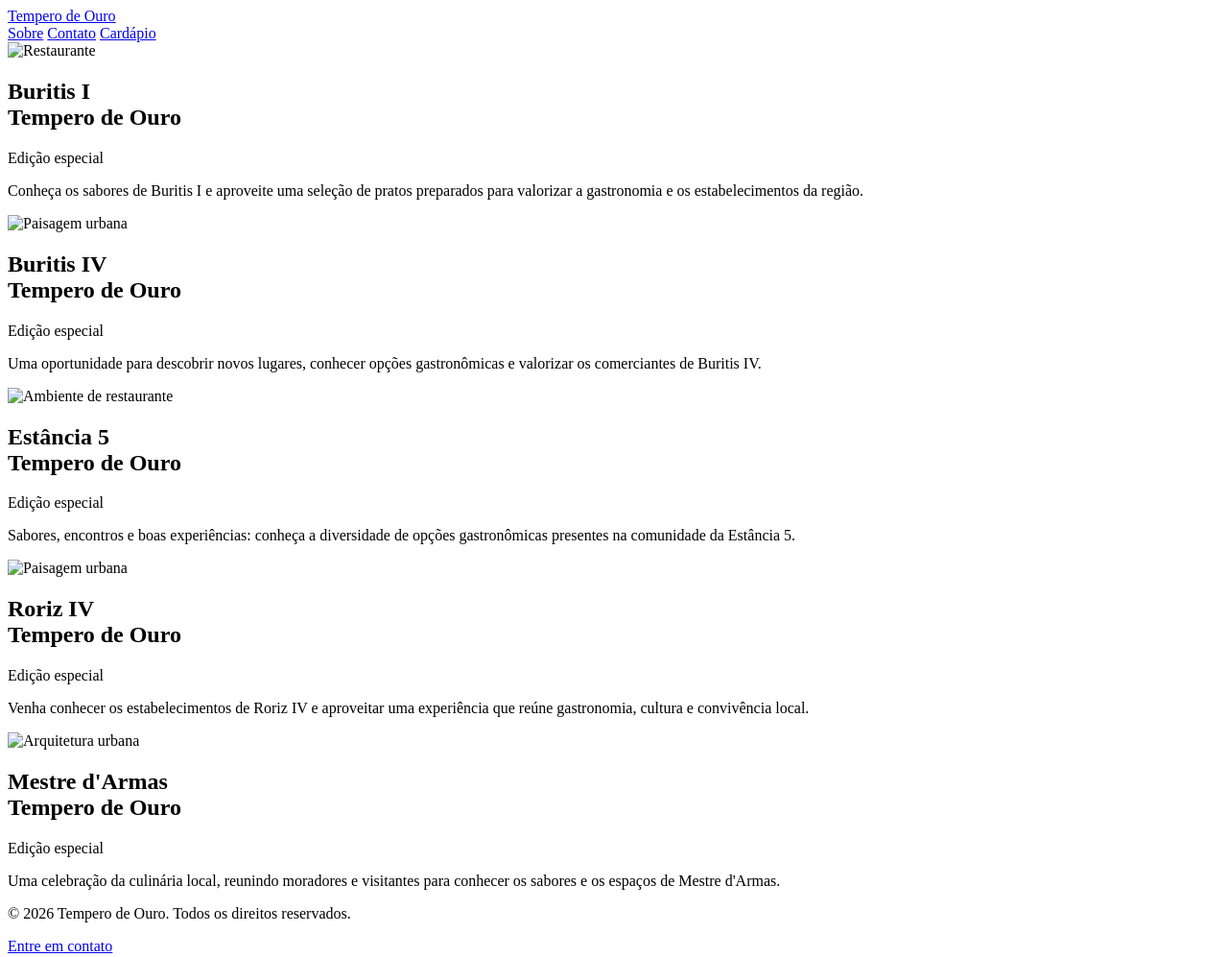
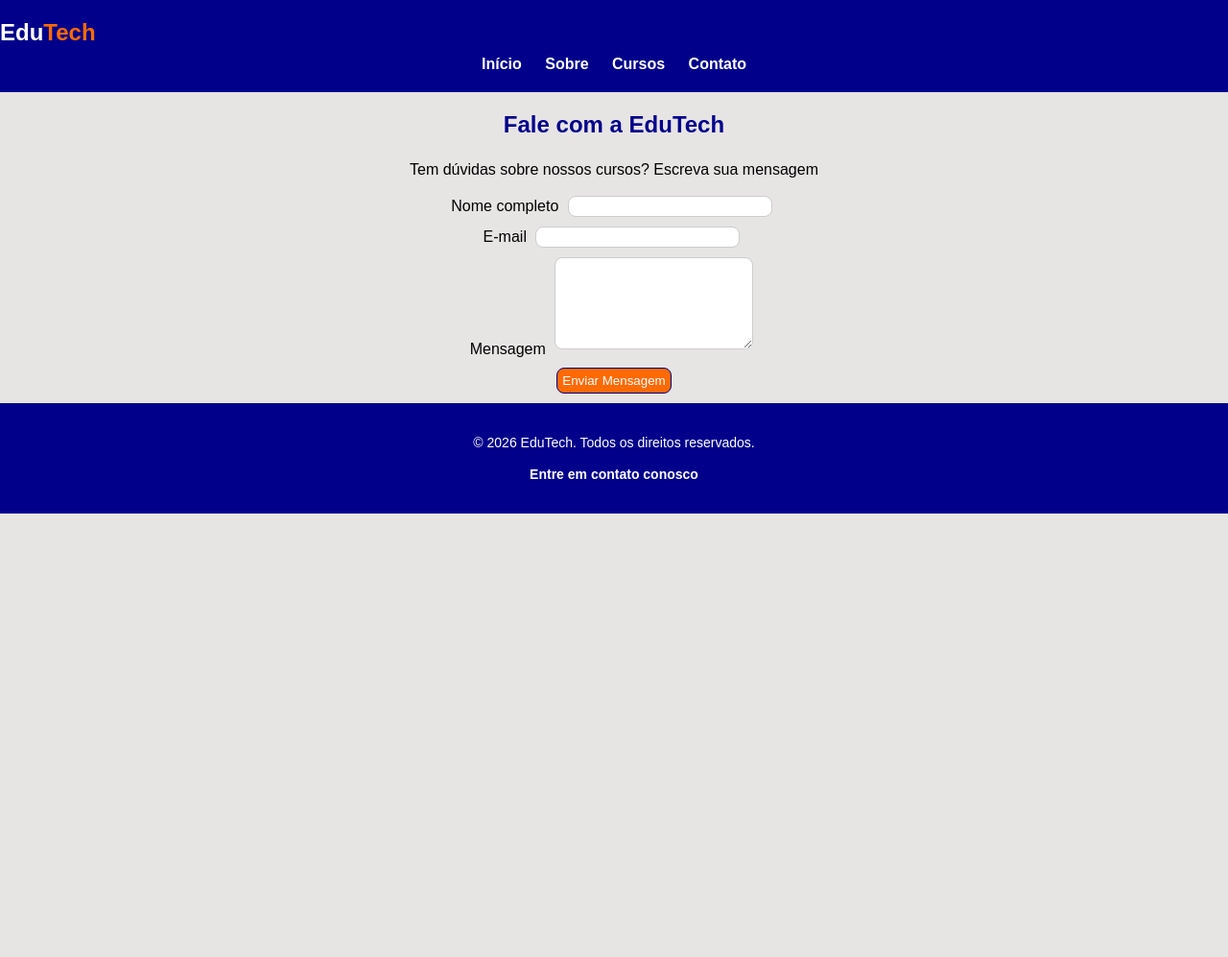
Before and after one commit to davipereiravalverdefilho/PROJETO-EDUTECH, a plain HTML site: page Pages/contato.html in a window 1280 px wide. Shown: the whole page at 96% size. After the commit the page ends 800 px from the top, so only its background shows below. Drawn offline with Linux system fonts and the light colour scheme.

Commit message:
restauração

```diff
--- a/Pages/contato.html
+++ b/Pages/contato.html
@@ -1,85 +1,51 @@
-<!DOCTYPE html>
-<html lang="pt-br">
-    <head>
-        <meta charset="UTF-8">
-        <meta name="viewport" content="width=device-width, initial-scale=1.0">
-        <title>Início - Tempero de Ouro</title>
+<!DOCTYPE html> <!-- Document type -->
+<html lang="pt-BR"> <!-- Start and language selection -->
+    <head> <!-- Cérebro/Cabeça do site - CONFIGURAÇÕES E METADADOS -->
+        <meta charset="UTF-8"> <!-- Configura o site nos padrões ABNT -->
+        <meta name="viewport" content="width=device-width, initial-scale=1.0"> <!-- Responsividade para dispositivos móveis -->
+        <title>EduTech - Formação em Tecnologia</title>
+        <link rel="stylesheet" href="../CSS/style.css">
     </head>
-    <body>
-        <header>
+    <body> <!-- CORPO DO SITE - CONTEÚDO VISÍVEL -->
+
+        <header> <!-- CABEÇALHO DO CORPO DO SITE-->
             <div>
-                <a href="home.html">Tempero de Ouro</a>
+                <a href="../index.html" class="logo">Edu<span>Tech</span></a>
             </div>
             <nav>
-
-                <a href="pages/sobre.html">Sobre</a>
-                <a href="pages/contato.html">Contato</a>
-                <a href="pages/cardapio.html">Cardápio</a>
-
+                <a href="../index.html">Início</a>
+                <a href="sobre.html">Sobre</a>
+                <a href="cursos.html">Cursos</a>
+                <a href="contato.html">Contato</a>
             </nav>
         </header>
 
-        <!-- CONTEÚDO DA PÁGINA -->
+        <!-- CONTEÚDO DA PÁGINA DO SITE -->
 
         <main>
-
-            <section>
-                <img src=""
-                    alt="Restaurante">
-                <div>
-                    <h2>Buritis I<br>Tempero de Ouro</h2>
-                    <div>Edição especial</div>
-                    <p>Conheça os sabores de Buritis I e aproveite uma seleção de pratos preparados para valorizar a gastronomia e os estabelecimentos da região.</p>
-                </div>
+            <section id="containerFormContato">
+                <h1>Fale com a EduTech</h1>
+                <p>Tem dúvidas sobre nossos cursos? Escreva sua mensagem</p>
+                <form id="FormContato">
+                    <label for="nomeContato">Nome completo</label>
+                    <input id="nomeContato" type="text" required>
+                    <br>
+                    <label for="emailContato">E-mail</label>
+                    <input id="emailContato" type="email" required>
+                    <br>
+                    <label for="mensagemContato">Mensagem</label>
+                    <textarea id="mensagemContato" rows="5" minleight="20"></textarea>
+                    <br>
+                    <button type="submit">Enviar Mensagem</button>
+                    </form>
             </section>
-
-            <section>
-                <img src=""
-                    alt="Paisagem urbana">
-                <div>
-                    <h2>Buritis IV<br>Tempero de Ouro</h2>
-                    <div>Edição especial</div>
-                    <p>Uma oportunidade para descobrir novos lugares, conhecer opções gastronômicas e valorizar os comerciantes de Buritis IV.</p>
-                </div>
-            </section>
-
-            <section>
-                <img src=""
-                    alt="Ambiente de restaurante">
-                <div>
-                    <h2>Estância 5<br>Tempero de Ouro</h2>
-                    <div>Edição especial</div>
-                    <p>Sabores, encontros e boas experiências: conheça a diversidade de opções gastronômicas presentes na comunidade da Estância 5.</p>
-                </div>
-            </section>
-
-            <section>
-                <img src=""
-                    alt="Paisagem urbana">
-                <div>
-                    <h2>Roriz IV<br>Tempero de Ouro</h2>
-                    <div>Edição especial</div>
-                    <p>Venha conhecer os estabelecimentos de Roriz IV e aproveitar uma experiência que reúne gastronomia, cultura e convivência local.</p>
-                </div>
-            </section>
-
-            <section>
-                <img src=""
-                    alt="Arquitetura urbana">
-                <div>
-                    <h2>Mestre d'Armas<br>Tempero de Ouro</h2>
-                    <div>Edição especial</div>
-                    <p>Uma celebração da culinária local, reunindo moradores e visitantes para conhecer os sabores e os espaços de Mestre d'Armas.</p>
-                </div>
-            </section>
-
         </main>
 
         <!-- --------------------------- -->
 
-    <footer>
-        <p>© 2026 Tempero de Ouro. Todos os direitos reservados.</p>
-        <p> <a href="pages/contato.html">Entre em contato</a></p>
-    </footer>
+        <footer> <!-- RODAPÉ DO CORPO DOSITE -->
+            <p>© 2026 EduTech. Todos os direitos reservados.</p>
+            <p><a href="contato.html">Entre em contato conosco</a></p>
+        </footer>
     </body>
 </html>
```
